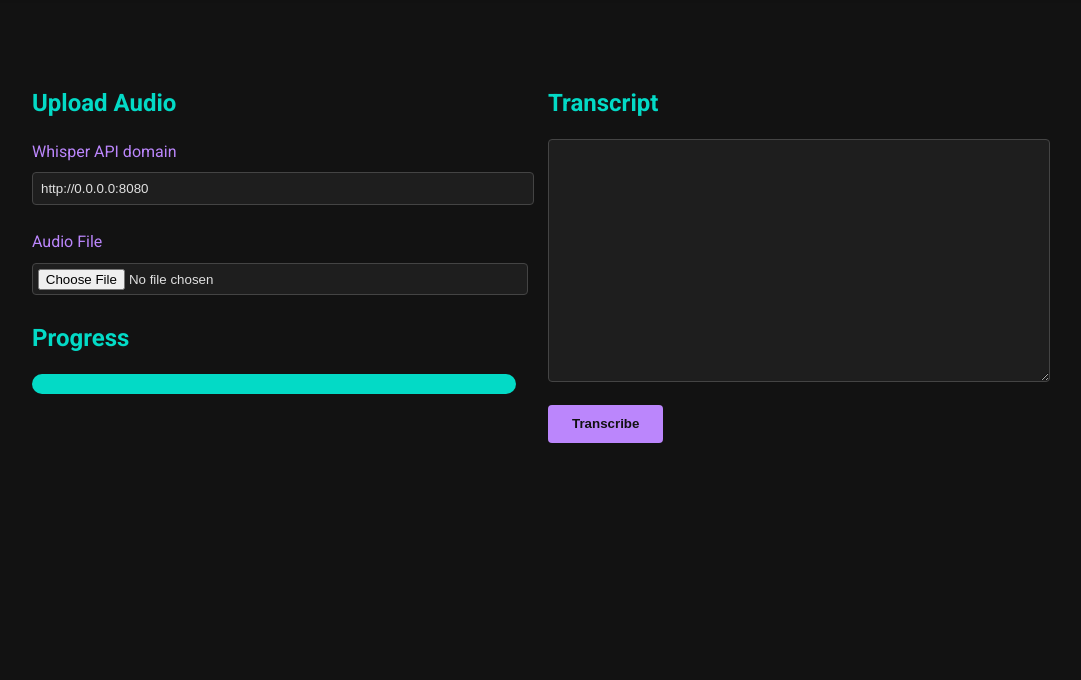
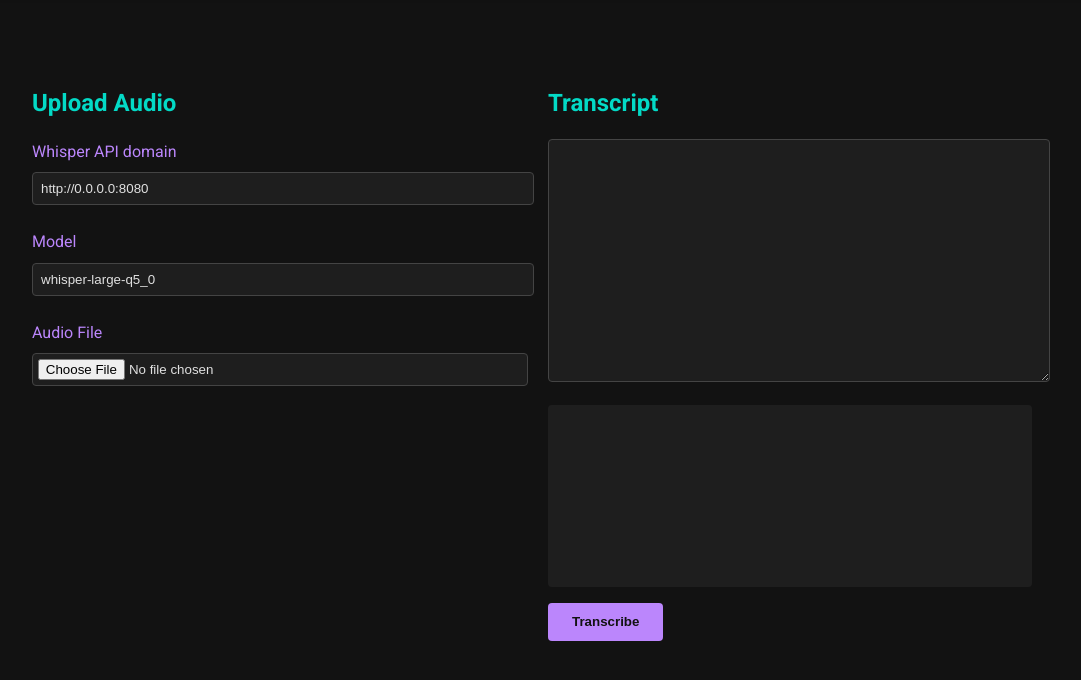
Before and after one commit to beecave-homelab/simple-whisper-webui, a Flask app: page / in a window 1280 px wide. Shown: the part 70-750 px from the top of the page, without its empty margins (108-1189 px from the left). Run offline with Flask 3, Linux system fonts and the light colour scheme.

Commit message:
Update index.html
Updated model and progress functionality.

```diff
--- a/templates/index.html
+++ b/templates/index.html
@@ -88,19 +88,14 @@
         resize: vertical;
         margin-bottom: 1rem;
       }
-      .progress-container {
-        margin-top: 1rem;
-      }
-      .progress {
+      #messages {
+        height: 150px;
         background-color: var(--surface-color);
-        height: 20px;
-        border-radius: 10px;
-        overflow: hidden;
-      }
-      .progress-bar {
-        background-color: var(--secondary-color);
-        height: 100%;
-        transition: width 0.5s ease;
+        color: var(--on-surface-color);
+        padding: 1rem;
+        border-radius: 4px;
+        overflow-y: auto;
+        margin-bottom: 1rem;
       }
       .button-group {
         display: flex;
@@ -125,20 +120,19 @@
               <input type="text" id="domain" name="domain" value="http://0.0.0.0:8080">
             </div>
             <div class="form-group">
+              <label for="model">Model</label>
+              <input type="text" id="model" name="model" value="whisper-large-q5_0">
+            </div>
+            <div class="form-group">
               <label for="audio_file">Audio File</label>
               <input type="file" id="audio_file" name="audio_file">
             </div>
           </form>
-          <div class="progress-container">
-            <h2>Progress</h2>
-            <div class="progress">
-              <div class="progress-bar" role="progressbar" id="progress-bar" aria-valuenow="0" aria-valuemin="0" aria-valuemax="100"></div>
-            </div>
-          </div>
         </section>
         <section class="transcript-section">
           <h2>Transcript</h2>
           <textarea id="transcript" rows="15" readonly></textarea>
+          <div id="messages"></div>
           <div class="button-group">
             <button type="submit" form="upload-form">Transcribe</button>
             <button id="copy-btn" onclick="copyToClipboard()" style="display: none;">Copy to Clipboard</button>
@@ -156,10 +150,26 @@
         document.execCommand("copy");
       }
 
+      function updateMessages() {
+        $.ajax({
+          url: '/messages',
+          type: 'GET',
+          success: function (data) {
+            var messagesDiv = $('#messages');
+            messagesDiv.empty();
+            data.messages.forEach(function (message) {
+              messagesDiv.append('<p>' + message + '</p>');
+            });
+          }
+        });
+      }
+
       $(document).ready(function () {
         $('#upload-form').on('submit', function (e) {
           e.preventDefault();
           var formData = new FormData(this);
+          var messagesInterval = setInterval(updateMessages, 1000);
+
           $.ajax({
             url: '/transcribe',
             type: 'POST',
@@ -170,27 +180,14 @@
               $('#transcript').text(data.transcript);
               $('#copy-btn').show();
               $('#download-btn').attr('href', '/download/' + data.transcript_path).show();
-              clearInterval(progressInterval);
+              clearInterval(messagesInterval);
+              updateMessages(); // Ensure the final message is shown
             },
             error: function (xhr, status, error) {
               alert("An error occurred: " + error);
-              clearInterval(progressInterval);
+              clearInterval(messagesInterval);
             }
           });
-
-          var progressInterval = setInterval(function() {
-            $.ajax({
-              url: '/progress',
-              type: 'GET',
-              success: function (data) {
-                var progress = data.progress;
-                $('#progress-bar').css('width', progress + '%').attr('aria-valuenow', progress);
-                if (progress >= 100) {
-                  clearInterval(progressInterval);
-                }
-              }
-            });
-          }, 1000);
         });
       });
     </script>
```
